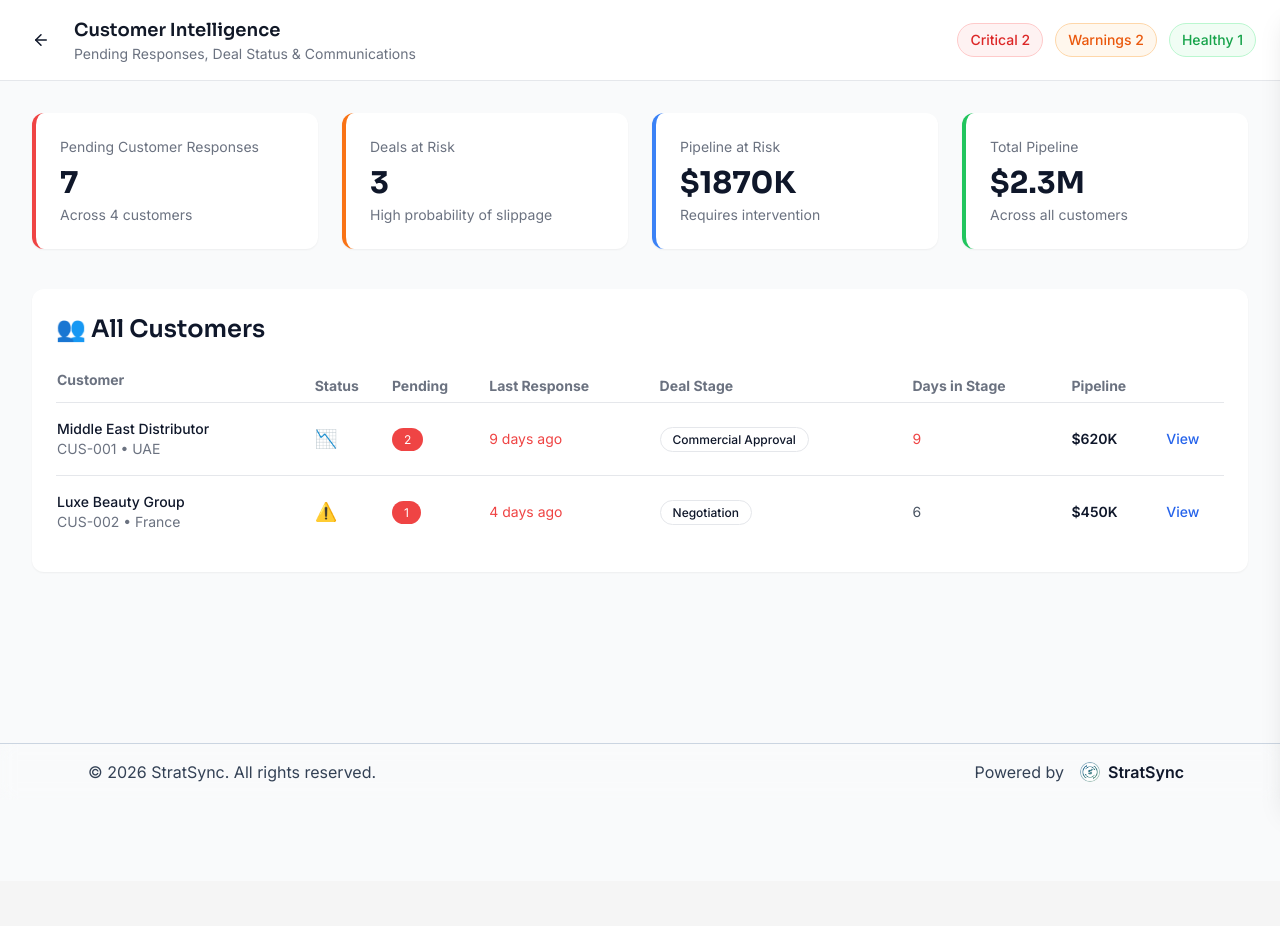
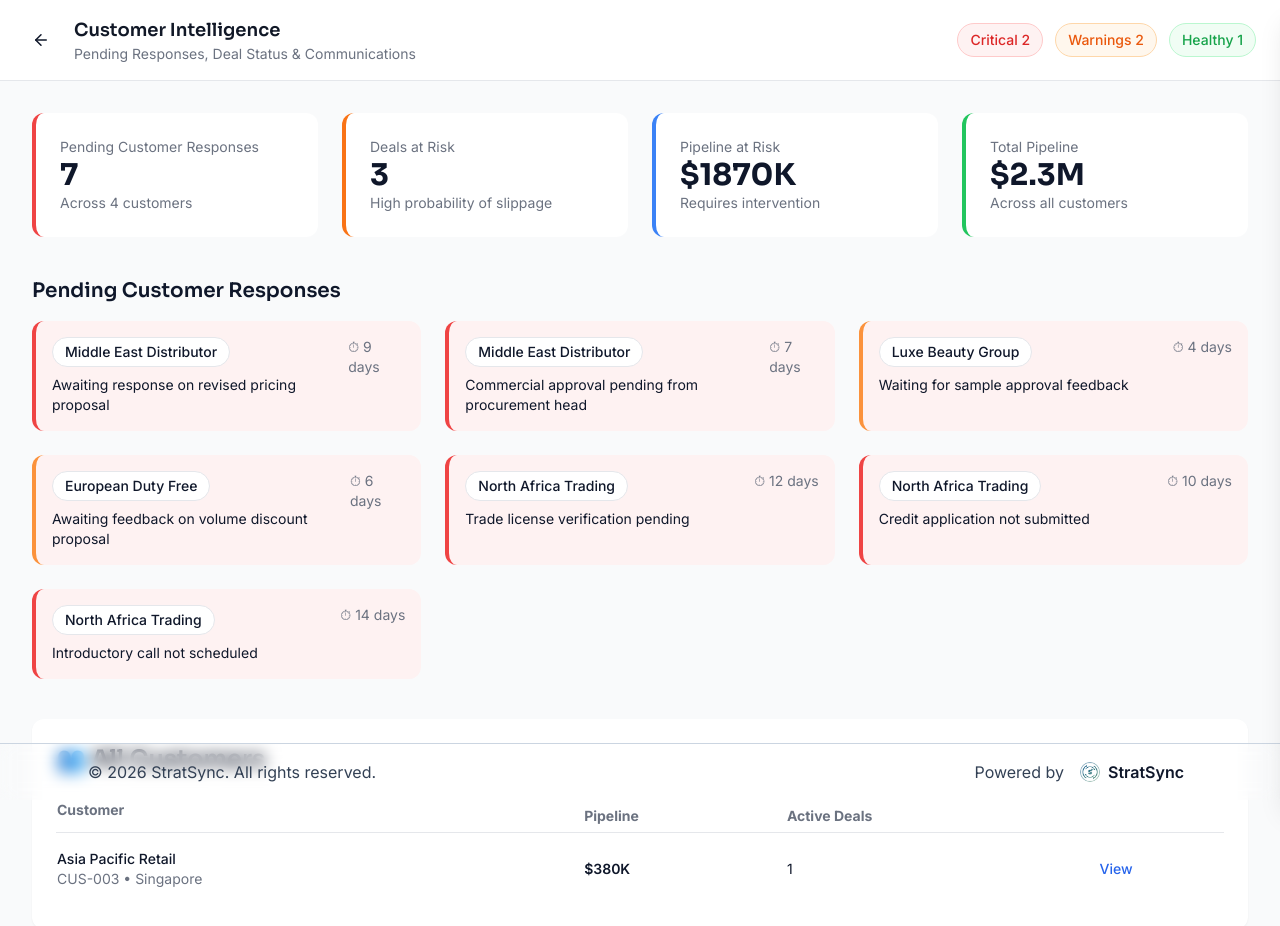
Before and after one commit to stratsync-rohit/revenue-intelligence-dashboard-tionale-v4, a React (Vite) app in the folder client/: page /customers in a window 1280 px wide. Shown: the top 926 px of the page. Before the commit the page ends 881 px from the top, so only its background shows below. Built offline with nearby package versions, Linux system fonts and the light colour scheme; no server answers.

Commit message:
adding sidebar in customers section

```diff
--- a/client/src/pages/Customers.tsx
+++ b/client/src/pages/Customers.tsx
@@ -1,6 +1,51 @@
 import React, { useState } from "react";
 
+/* ===================== DATA ===================== */
 
+const pendingResponses = [
+  {
+    customer: "Middle East Distributor",
+    message: "Awaiting response on revised pricing proposal",
+    days: 9,
+    severity: "high",
+  },
+  {
+    customer: "Middle East Distributor",
+    message: "Commercial approval pending from procurement head",
+    days: 7,
+    severity: "high",
+  },
+  {
+    customer: "Luxe Beauty Group",
+    message: "Waiting for sample approval feedback",
+    days: 4,
+    severity: "medium",
+  },
+  {
+    customer: "European Duty Free",
+    message: "Awaiting feedback on volume discount proposal",
+    days: 6,
+    severity: "medium",
+  },
+  {
+    customer: "North Africa Trading",
+    message: "Trade license verification pending",
+    days: 12,
+    severity: "high",
+  },
+  {
+    customer: "North Africa Trading",
+    message: "Credit application not submitted",
+    days: 10,
+    severity: "high",
+  },
+  {
+    customer: "North Africa Trading",
+    message: "Introductory call not scheduled",
+    days: 14,
+    severity: "high",
+  },
+];
 
 const customerStats = [
   {
@@ -31,46 +76,31 @@ const customerStats = [
 
 const customers = [
   {
-    id: "CUS-001",
-    name: "Middle East Distributor",
-    country: "UAE",
-    status: "down",
-    pending: 2,
-    lastResponse: "9 days ago",
-    stage: "Commercial Approval",
-    daysInStage: 9,
-    pipeline: "$620K",
+    id: "CUS-003",
+    name: "Asia Pacific Retail",
+    country: "Singapore",
+    pipeline: "$380K",
+    activeDeals: 1,
+    deal: {
+      title: "Annual Contract 2025",
+      amount: "$380K",
+      risk: "low risk",
     },
-  {
-    id: "CUS-002",
-    name: "Luxe Beauty Group",
-    country: "France",
-    status: "warning",
-    pending: 1,
-    lastResponse: "4 days ago",
-    stage: "Negotiation",
-    daysInStage: 6,
-    pipeline: "$450K",
+    lastMessage: {
+      time: "1 day ago",
+      text: "Contract signed and returned. Please proceed with PO.",
+    },
   },
 ];
 
+/* ===================== MAIN ===================== */
 
 const Customers: React.FC = () => {
   const [selectedCustomer, setSelectedCustomer] = useState<any>(null);
   const [isDrawerOpen, setIsDrawerOpen] = useState(false);
 
-  const openDrawer = (customer: any) => {
-    setSelectedCustomer(customer);
-    setIsDrawerOpen(true);
-  };
-
-  const closeDrawer = () => {
-    setIsDrawerOpen(false);
-    setSelectedCustomer(null);
-  };
-
   return (
-    <div className="min-h-screen bg-gray-50 p-8 relative">
+    <div className="min-h-screen bg-gray-50 p-8">
       {/* ===== Top Stats ===== */}
       <div className="grid grid-cols-1 md:grid-cols-4 gap-6 mb-10">
         {customerStats.map((stat, i) => (
@@ -78,44 +108,69 @@ const Customers: React.FC = () => {
         ))}
       </div>
 
+      {/* ===== Pending Customer Responses ===== */}
+      <div className="mb-10">
+        <h2 className="text-xl font-semibold mb-4">
+          Pending Customer Responses
+        </h2>
 
+        <div className="grid grid-cols-1 md:grid-cols-3 gap-6">
+          {pendingResponses.map((item, i) => (
+            <PendingResponseCard key={i} item={item} />
+          ))}
+        </div>
+      </div>
+
+      {/* ===== Customers Table ===== */}
       <div className="bg-white rounded-xl shadow-sm p-6">
         <h2 className="text-2xl font-semibold mb-6">👥 All Customers</h2>
 
-        <div className="overflow-x-auto">
         <table className="w-full text-left">
           <thead>
             <tr className="text-gray-500 text-sm border-b">
               <th className="pb-3">Customer</th>
-                <th>Status</th>
-                <th>Pending</th>
-                <th>Last Response</th>
-                <th>Deal Stage</th>
-                <th>Days in Stage</th>
               <th>Pipeline</th>
+              <th>Active Deals</th>
               <th></th>
             </tr>
           </thead>
 
           <tbody className="divide-y">
             {customers.map((customer) => (
-                <CustomerRow
-                  key={customer.id}
-                  customer={customer}
-                  onView={openDrawer}
-                />
+              <tr key={customer.id} className="text-sm">
+                <td className="py-4">
+                  <p className="font-medium">{customer.name}</p>
+                  <p className="text-gray-500">
+                    {customer.id} • {customer.country}
+                  </p>
+                </td>
+                <td className="font-semibold">{customer.pipeline}</td>
+                <td>{customer.activeDeals}</td>
+                <td>
+                  <button
+                    onClick={() => {
+                      setSelectedCustomer(customer);
+                      setIsDrawerOpen(true);
+                    }}
+                    className="text-blue-600 font-medium hover:underline"
+                  >
+                    View
+                  </button>
+                </td>
+              </tr>
             ))}
           </tbody>
         </table>
       </div>
-      </div>
 
-
-      <DrawerOverlay isOpen={isDrawerOpen} onClose={closeDrawer} />
+      <DrawerOverlay
+        isOpen={isDrawerOpen}
+        onClose={() => setIsDrawerOpen(false)}
+      />
       <CustomerDrawer
         customer={selectedCustomer}
         isOpen={isDrawerOpen}
-        onClose={closeDrawer}
+        onClose={() => setIsDrawerOpen(false)}
       />
     </div>
   );
@@ -123,153 +178,109 @@ const Customers: React.FC = () => {
 
 export default Customers;
 
-
+/* ===================== COMPONENTS ===================== */
 
 const StatCard = ({ title, value, subtitle, color }: any) => (
-  <div className={`bg-white rounded-xl p-6 border-l-4 ${color} shadow-sm`}>
-    <p className="text-sm text-gray-500 mb-2">{title}</p>
+  <div className={`bg-white rounded-xl p-6 border-l-4 ${color}`}>
+    <p className="text-sm text-gray-500">{title}</p>
     <h3 className="text-3xl font-bold">{value}</h3>
-    <p className="text-sm text-gray-500 mt-1">{subtitle}</p>
+    <p className="text-sm text-gray-500">{subtitle}</p>
   </div>
 );
 
-const CustomerRow = ({
-  customer,
-  onView,
-}: {
-  customer: any;
-  onView: (customer: any) => void;
-}) => {
-  const statusIconMap: Record<"down" | "warning" | "ok", string> = {
-    down: "📉",
-    warning: "⚠️",
-    ok: "✅",
-  };
+const PendingResponseCard = ({ item }: any) => {
+  const border =
+    item.severity === "high" ? "border-red-500" : "border-orange-400";
 
   return (
-    <tr className="text-sm">
-      <td className="py-4">
-        <p className="font-medium">{customer.name}</p>
-        <p className="text-gray-500">
-          {customer.id} • {customer.country}
-        </p>
-      </td>
-
-      <td className="text-lg">{statusIconMap[customer.status]}</td>
-
-      <td>
-        {customer.pending > 0 ? (
-          <span className="bg-red-500 text-white text-xs px-3 py-1 rounded-full">
-            {customer.pending}
+    <div
+      className={`bg-red-50 rounded-xl p-4 border-l-4 ${border} flex justify-between`}
+    >
+      <div>
+        <span className="inline-block bg-white border rounded-full px-3 py-1 text-sm font-medium mb-2">
+          {item.customer}
         </span>
-        ) : (
-          "—"
-        )}
-      </td>
-
-      <td className="text-red-500">{customer.lastResponse}</td>
-
-      <td>
-        <span className="px-3 py-1 border rounded-full text-xs font-medium">
-          {customer.stage}
-        </span>
-      </td>
-
-      <td
-        className={
-          customer.daysInStage >= 8 ? "text-red-500" : "text-gray-600"
-        }
-      >
-        {customer.daysInStage}
-      </td>
-
-      <td className="font-semibold">{customer.pipeline}</td>
-
-      <td>
-        <button
-          onClick={() => onView(customer)}
-          className="text-blue-600 font-medium hover:underline"
-        >
-          View
-        </button>
-      </td>
-    </tr>
+        <p className="text-sm">{item.message}</p>
+      </div>
+      <div className="text-sm text-gray-500">⏱ {item.days} days</div>
+    </div>
   );
 };
 
+/* ===================== DRAWER ===================== */
 
-
-const DrawerOverlay = ({
-  isOpen,
-  onClose,
-}: {
-  isOpen: boolean;
-  onClose: () => void;
-}) => (
+const DrawerOverlay = ({ isOpen, onClose }: any) => (
   <div
     onClick={onClose}
-    className={`fixed inset-0 bg-black/40 z-40 transition-opacity duration-300 ${
+    className={`fixed inset-0 bg-black/40 z-40 ${
       isOpen ? "opacity-100" : "opacity-0 pointer-events-none"
     }`}
   />
 );
 
-const CustomerDrawer = ({
-  customer,
-  isOpen,
-  onClose,
-}: {
-  customer: any;
-  isOpen: boolean;
-  onClose: () => void;
-}) => (
+const CustomerDrawer = ({ customer, isOpen, onClose }: any) => (
   <div
-    className={`fixed top-0 right-0 h-full w-full sm:w-[420px] bg-white z-50 shadow-xl p-6 overflow-y-auto
+    className={`fixed top-0 right-0 h-full w-full sm:w-[420px] bg-white z-50 shadow-xl
     transform transition-transform duration-300 ${
       isOpen ? "translate-x-0" : "translate-x-full"
     }`}
   >
     {customer && (
-      <>
-        {/* Header */}
-        <div className="flex justify-between items-start mb-6">
+      <div className="p-6 flex flex-col h-full">
+        <div className="flex justify-between mb-6">
           <div>
             <h2 className="text-xl font-semibold">{customer.name}</h2>
-            <p className="text-gray-500 text-sm">
+            <p className="text-sm text-gray-500">
               {customer.id} • {customer.country}
             </p>
           </div>
-          <button
-            onClick={onClose}
-            className="text-gray-500 hover:text-black text-xl"
-          >
-            ✕
+          <button onClick={onClose}>✕</button>
+        </div>
+
+        <div className="grid grid-cols-2 gap-4 mb-6">
+          <div className="border rounded-xl p-4">
+            <p className="text-sm text-gray-500">Total Pipeline</p>
+            <p className="text-2xl font-bold">{customer.pipeline}</p>
+          </div>
+          <div className="border rounded-xl p-4">
+            <p className="text-sm text-gray-500">Active Deals</p>
+            <p className="text-2xl font-bold">{customer.activeDeals}</p>
+          </div>
+        </div>
+
+        <div className="mb-6">
+          <h3 className="font-semibold mb-2">Active Deals</h3>
+          <div className="bg-gray-50 rounded-xl p-4 flex justify-between">
+            <div>
+              <p className="font-medium">{customer.deal.title}</p>
+              <p className="text-sm text-gray-500">Contract</p>
+            </div>
+            <div className="text-right">
+              <p className="font-semibold">{customer.deal.amount}</p>
+              <span className="text-xs bg-green-100 text-green-700 px-2 py-1 rounded-full">
+                {customer.deal.risk}
+              </span>
+            </div>
+          </div>
+        </div>
+
+        <div className="mb-6">
+          <h3 className="font-semibold mb-2">Recent Communications</h3>
+          <div className="border rounded-xl p-4 text-sm">
+            <p className="text-gray-500">{customer.lastMessage.time}</p>
+            <p>{customer.lastMessage.text}</p>
+          </div>
+        </div>
+
+        <div className="mt-auto flex gap-3">
+          <button className="flex-1 bg-blue-600 text-white py-2 rounded-lg">
+            Send Follow-up
+          </button>
+          <button className="flex-1 border py-2 rounded-lg">
+            Schedule Call
           </button>
         </div>
-
-        {/* Stats */}
-        <div className="grid grid-cols-2 gap-4 mb-6">
-          <DrawerStat label="Total Pipeline" value={customer.pipeline} />
-          <DrawerStat label="Pending Actions" value={customer.pending} />
-          <DrawerStat label="Deal Stage" value={customer.stage} />
-          <DrawerStat label="Days in Stage" value={customer.daysInStage} />
       </div>
-
-
-        <div>
-          <h3 className="font-semibold mb-2">Recent Communication</h3>
-          <div className="border rounded-lg p-4 text-sm text-gray-700">
-            We are reviewing the pricing internally. Will revert.
-          </div>
-        </div>
-      </>
     )}
   </div>
 );
-
-const DrawerStat = ({ label, value }: any) => (
-  <div className="border rounded-lg p-4">
-    <p className="text-sm text-gray-500">{label}</p>
-    <p className="text-lg font-semibold">{value}</p>
-  </div>
-);
```
Also changed, not shown: 1 other file (tests, documents, lock files or other folders). Lines whose indentation alone changed are shown as unchanged.
